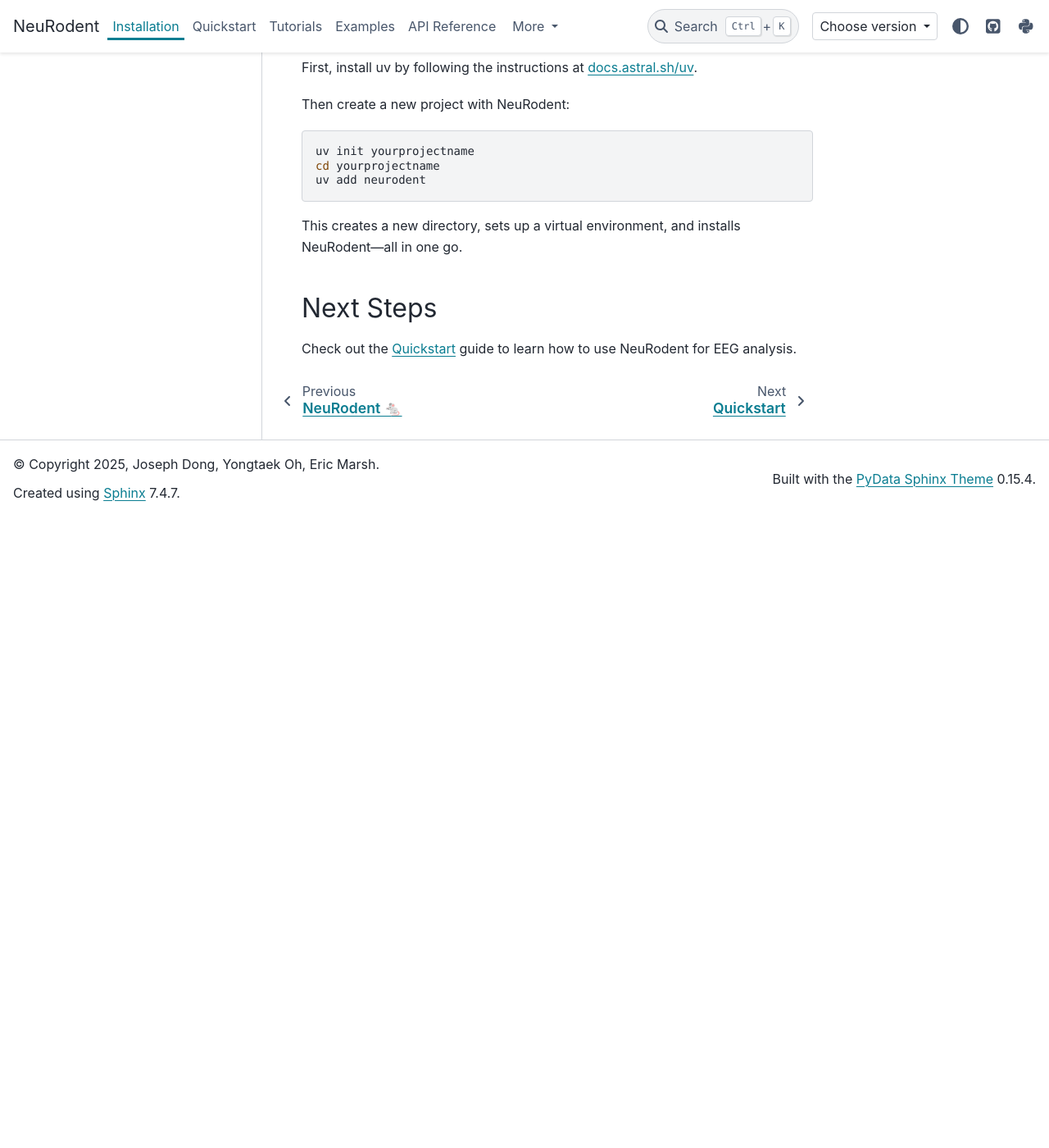
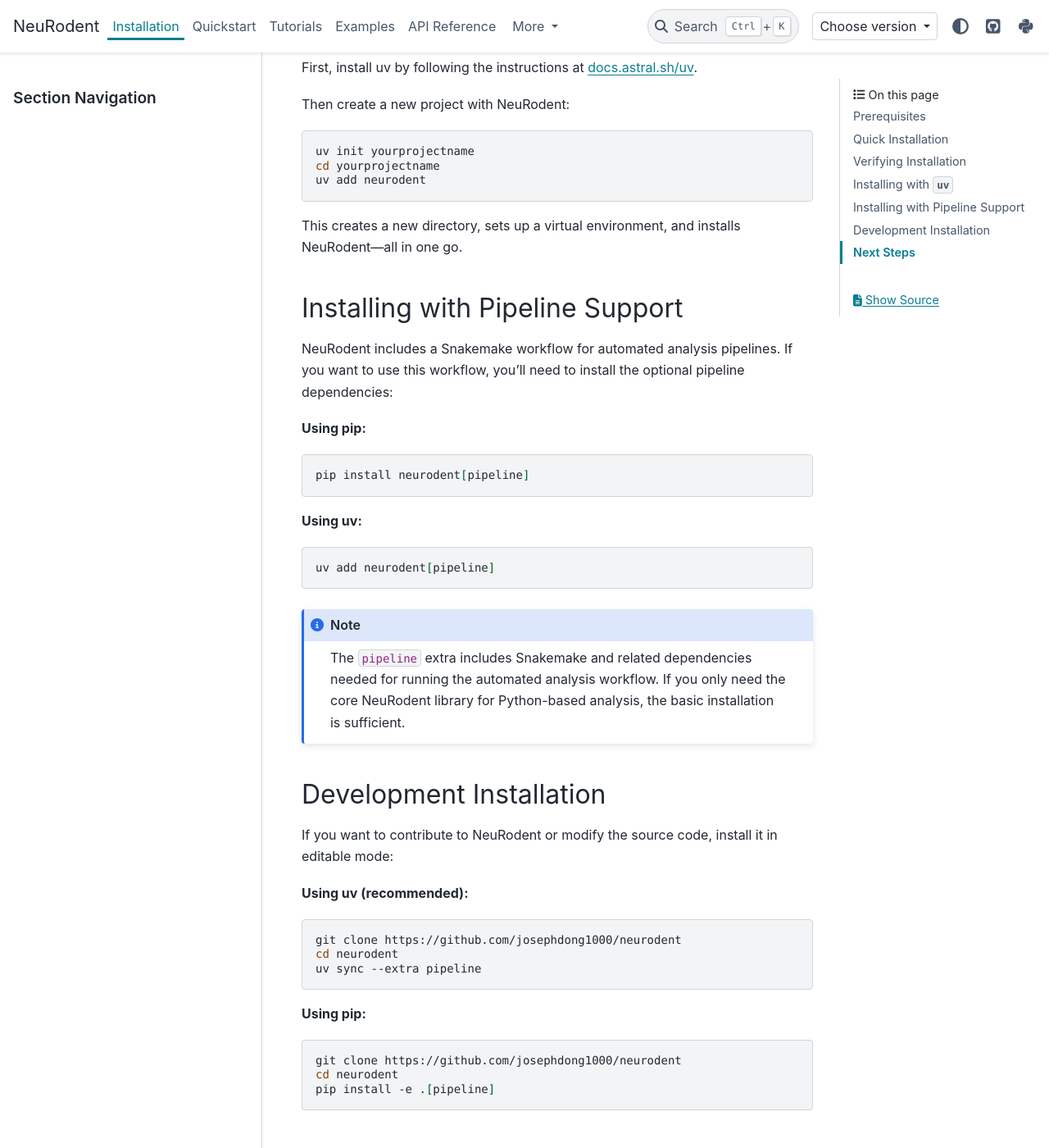
Before and after one commit to josephdong1000/neurodent, a Sphinx documentation site: the page built from docs/installation/index.rst, in a window 1280 px wide and 1400 px high, scrolled down 1661 px. Shown: the whole window at 82% size. Built offline with Sphinx 7.4.7 and the PyData theme 0.15.4, drawn with Linux system fonts in a browser that asks for light colours; pages that are not in the unit, such as notebooks, are missing from menus; before the commit the page ends 2291 px from its top, so only the background shows below that.

Commit message:
Add installation instructions for pipeline support and development mode

```diff
--- a/docs/installation/index.rst
+++ b/docs/installation/index.rst
@@ -65,6 +65,48 @@
 
 This creates a new directory, sets up a virtual environment, and installs NeuRodent—all in one go.
 
+Installing with Pipeline Support
+---------------------------------
+
+NeuRodent includes a Snakemake workflow for automated analysis pipelines. If you want to use this workflow, you'll need to install the optional pipeline dependencies:
+
+**Using pip:**
+
+.. code-block:: bash
+
+   pip install neurodent[pipeline]
+
+**Using uv:**
+
+.. code-block:: bash
+
+   uv add neurodent[pipeline]
+
+.. note::
+
+   The ``pipeline`` extra includes Snakemake and related dependencies needed for running the automated analysis workflow. If you only need the core NeuRodent library for Python-based analysis, the basic installation is sufficient.
+
+Development Installation
+------------------------
+
+If you want to contribute to NeuRodent or modify the source code, install it in editable mode:
+
+**Using uv (recommended):**
+
+.. code-block:: bash
+
+   git clone https://github.com/josephdong1000/neurodent
+   cd neurodent
+   uv sync --extra pipeline
+
+**Using pip:**
+
+.. code-block:: bash
+
+   git clone https://github.com/josephdong1000/neurodent
+   cd neurodent
+   pip install -e .[pipeline]
+
 Next Steps
 ----------
 
```
